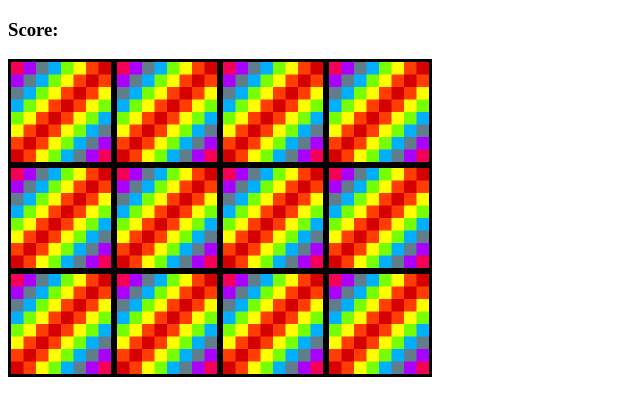
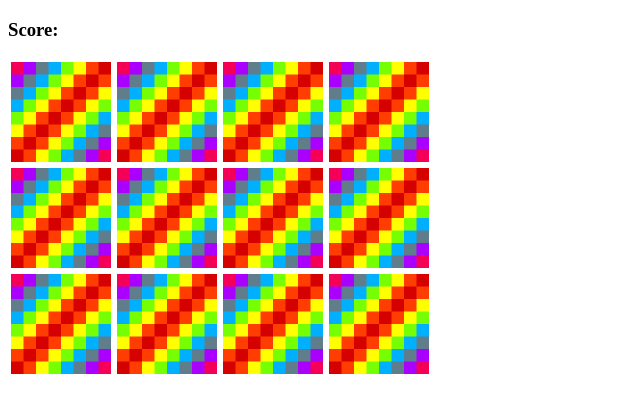
Before and after one commit to jaymar85/js-projects, a plain HTML site: page memory-game/index.html in a window 1280 px wide. Shown: the whole page, without its empty margins (0-640 px from the left). Drawn offline with Linux system fonts and the light colour scheme.

Commit message:
first commit

```diff
--- a/memory-game/app.js
+++ b/memory-game/app.js
@@ -52,7 +52,6 @@ document.addEventListener('DOMContentLoaded', () => {
     ]
 
     cardArray.sort(() => 0.5 - Math.random())
-    console.log(cardArray.sort(() => 0.5 - Math.random()))
 
     const grid = document.querySelector('.grid')
     const resultDisplay = document.querySelector('#result')
@@ -89,7 +88,7 @@ document.addEventListener('DOMContentLoaded', () => {
         cardsChosen = []
         cardsChosenId = []
         resultDisplay.textContent = cardsWon.length
-        if (cardsWon.length === cardArray.length) {
+        if (cardsWon.length === cardArray.length/2) {
             resultDisplay.textContent = 'Congratulations! You found them all!!!'
         }
     }
--- a/memory-game/style.css
+++ b/memory-game/style.css
@@ -1,10 +1,10 @@
 .grid {
     display: flex;
     flex-wrap: wrap;
-    height: 312px;
+    height: 318px;
     width: 424px;
 }
 
 img {
-    border: 3px solid black;
+    border: 3px solid #fff;
 }
```
